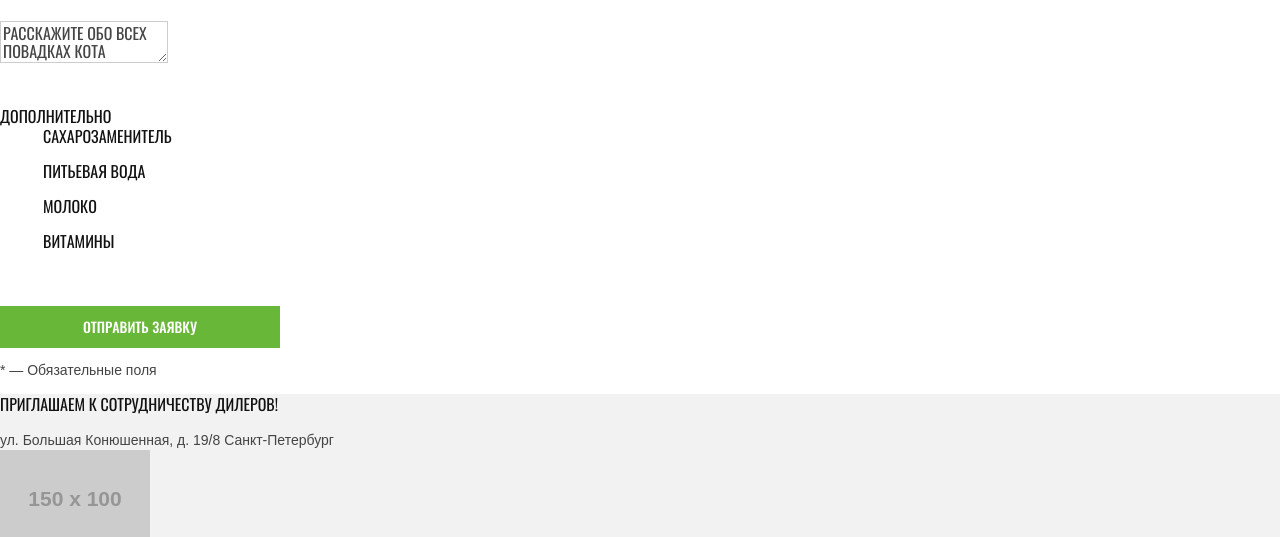
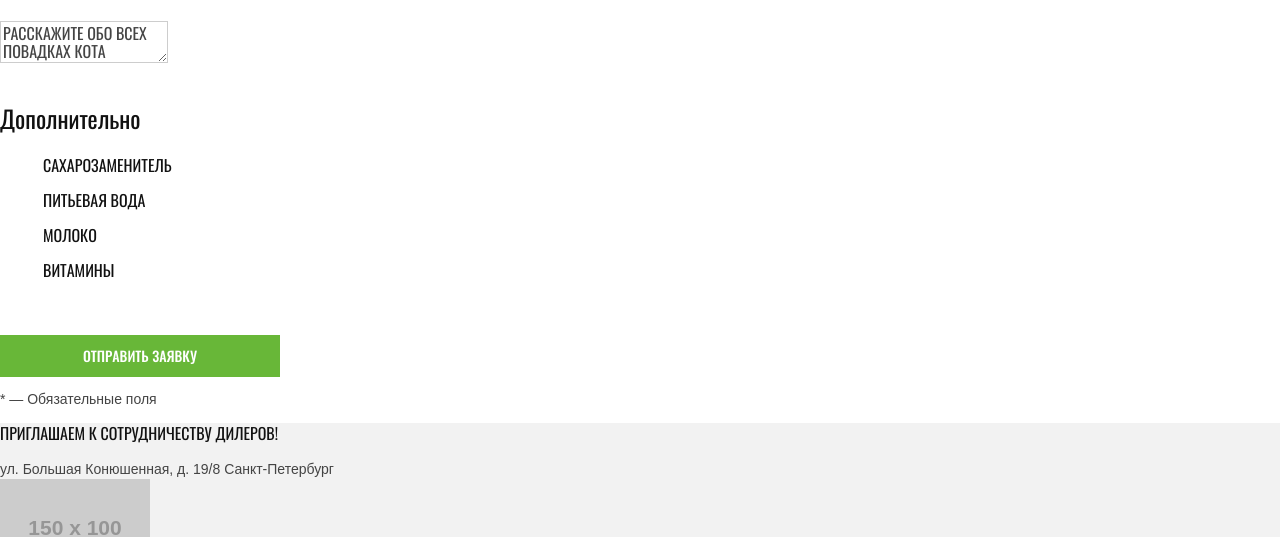
Before and after one commit to DrannikovVladimir/382731-cat-energy-16, a website: page source/form.html in a window 1280 px wide. Shown: the part 1022-1559 px from the top of the page. Drawn offline with nearby package versions, Linux system fonts and the light colour scheme; files that its build step writes are made by us from their sources; placeholder pictures from the web are drawn by us.

Commit message:
Исправлена ошибка в названии класса

```diff
--- a/source/form.html
+++ b/source/form.html
@@ -89,7 +89,7 @@
             </ul>
           </fieldset>
           <fieldset class="main-form__list-wrapper">
-            <legend class="main-form__title">Дополнительно</legend>
+            <legend class="main-form__list-title">Дополнительно</legend>
             <ul class="main-form__list list-check">
               <li class="list-check__item">
                 <input class="list-check__checkbox visually-hidden" id="sugaSubstitute" type="checkbox" name="sugar-substitute" value="sugar-substitute" checked>
--- a/source/sass/blocks/forms.scss
+++ b/source/sass/blocks/forms.scss
@@ -4,6 +4,7 @@
   font-weight: 300;
   text-transform: none;
 }
+
 .forms__subtitle {
   margin-bottom: 40px;
 
```
